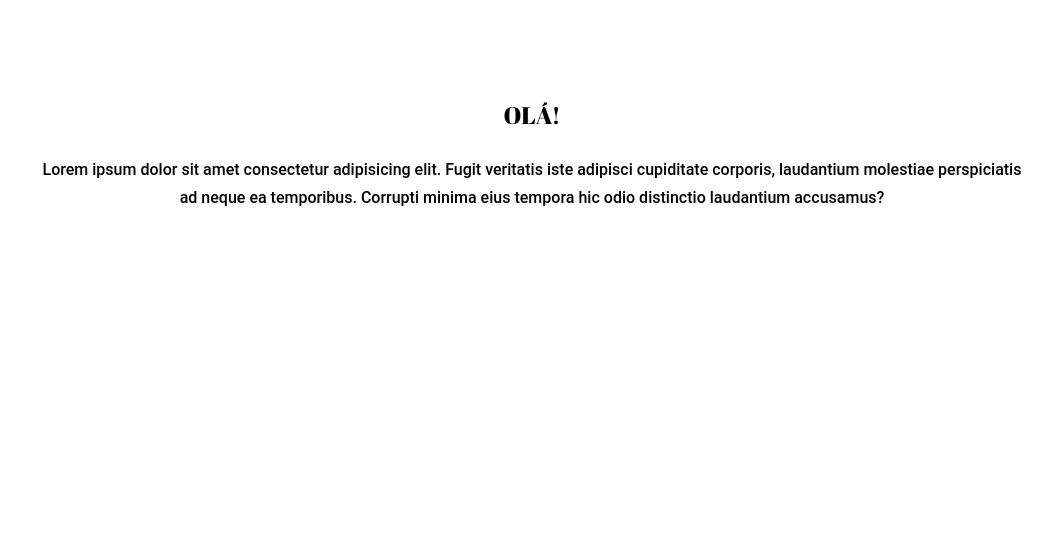
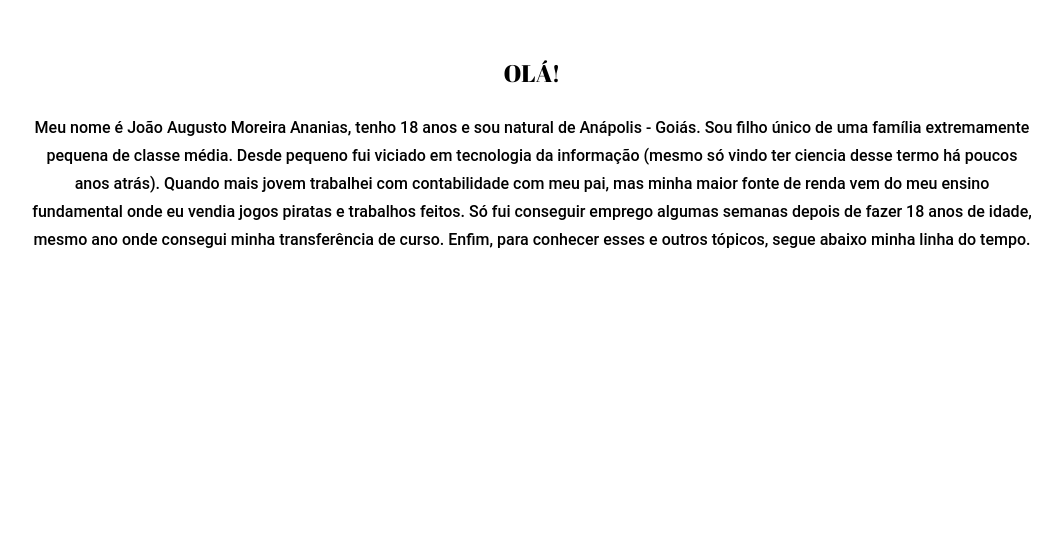
Before and after one commit to augustojar/minha_linha_do_tempo, a plain HTML site: page index.html in a window 1280 px wide. Shown: the part 257-798 px from the top of the page, without its empty margins (108-1170 px from the left). Drawn offline with Linux system fonts and the light colour scheme.

Commit message:
Update index.html

```diff
--- a/index.html
+++ b/index.html
@@ -11,7 +11,7 @@
   <section id="curriculo">
     <div class="apresentacao">
       <h1>Olá!</h1>
-      <p>Lorem ipsum dolor sit amet consectetur adipisicing elit. Fugit veritatis iste adipisci cupiditate corporis, laudantium molestiae perspiciatis ad neque ea temporibus. Corrupti minima eius tempora hic odio distinctio laudantium accusamus?</p>
+      <p>Meu nome é João Augusto Moreira Ananias, tenho 18 anos e sou natural de Anápolis - Goiás. Sou filho único de uma família extremamente pequena de classe média. Desde pequeno fui viciado em tecnologia da informação (mesmo só vindo ter ciencia desse termo há poucos anos atrás). Quando mais jovem trabalhei com contabilidade com meu pai, mas minha maior fonte de renda vem do meu ensino fundamental onde eu vendia jogos piratas e trabalhos feitos. Só fui conseguir emprego algumas semanas depois de fazer 18 anos de idade, mesmo ano onde consegui minha transferência de curso. Enfim, para conhecer esses e outros tópicos, segue abaixo minha linha do tempo.</p>
     </div>
   </section>
 
```
